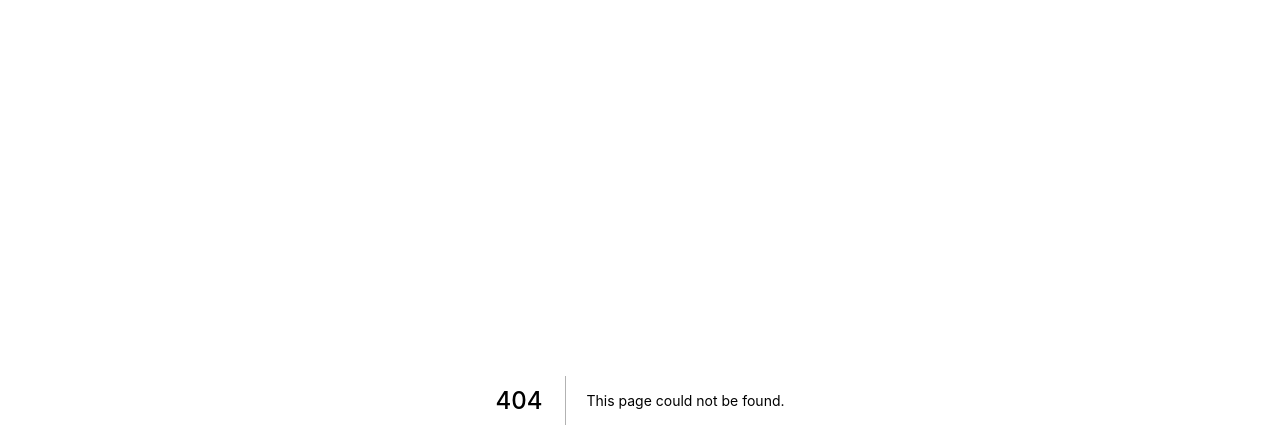
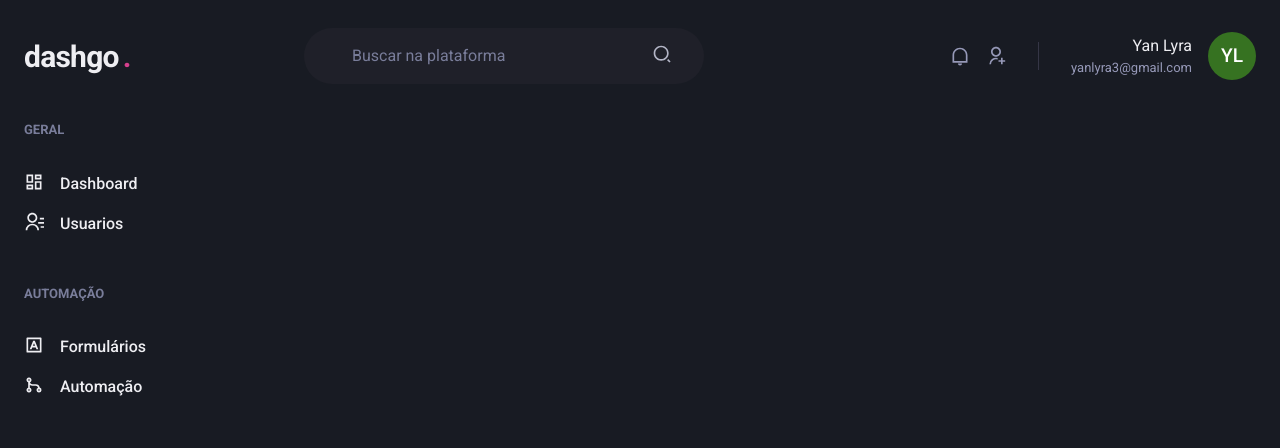
Before and after one commit to ylyra/dashgo, a Next.js app: page /dashboard in a window 1280 px wide. Before the commit this address had no page. Shown: the top 448 px of the page. Built offline with nearby package versions, Linux system fonts and the light colour scheme.

Commit message:
✨ Created Sidebar and Header

```diff
--- a/package.json
+++ b/package.json
@@ -16,7 +16,8 @@
     "framer-motion": "^4.1.17",
     "next": "11.1.2",
     "react": "17.0.2",
-    "react-dom": "17.0.2"
+    "react-dom": "17.0.2",
+    "react-icons": "^4.3.1"
   },
   "devDependencies": {
     "@types/react": "17.0.27",
--- /dev/null
+++ b/src/components/Header.tsx
@@ -0,0 +1,83 @@
+import { Avatar, Box, Flex, HStack, Icon, Input, Text } from "@chakra-ui/react";
+import {
+  RiNotificationLine,
+  RiSearch2Line,
+  RiUserAddLine,
+} from "react-icons/ri";
+
+export function Header() {
+  return (
+    <Flex
+      as="header"
+      w="100%"
+      maxW={1480}
+      h="20"
+      mx="auto"
+      mt="4"
+      px="6"
+      align="center"
+    >
+      <Text fontSize="3xl" fontWeight="bold" letterSpacing="tight" w="64">
+        dashgo
+        <Text as="span" ml="1" color="pink.500">
+          .
+        </Text>
+      </Text>
+
+      <Flex
+        as="label"
+        flex="1"
+        py="4"
+        px="8"
+        ml="6"
+        maxW={400}
+        alignSelf="center"
+        color="gray.200"
+        position="relative"
+        bg="gray.800"
+        borderRadius="full"
+      >
+        <Input
+          color="gray.50"
+          variant="unstyled"
+          px="4"
+          mr="4"
+          placeholder="Buscar na plataforma"
+          _placeholder={{ color: "gray.400" }}
+        />
+
+        <Icon as={RiSearch2Line} fontSize="20" />
+      </Flex>
+
+      <Flex align="center" ml="auto">
+        <HStack
+          spacing="4"
+          mx="8"
+          pr="8"
+          py="1"
+          color="gray.300"
+          borderRightWidth={1}
+          borderColor="gray.700"
+        >
+          <Icon as={RiNotificationLine} fontSize="20" />
+          <Icon as={RiUserAddLine} fontSize="20" />
+        </HStack>
+
+        <Flex align="center">
+          <Box mr="4" textAlign="right">
+            <Text>Yan Lyra</Text>
+            <Text color="gray.300" fontSize="small">
+              yanlyra3@gmail.com
+            </Text>
+          </Box>
+
+          <Avatar
+            size="md"
+            name="Yan Lyra"
+            //src="https://github.com/ylyra.png"
+          />
+        </Flex>
+      </Flex>
+    </Flex>
+  );
+}
--- /dev/null
+++ b/src/components/Sidebar.tsx
@@ -0,0 +1,57 @@
+import { Box, Icon, Link, Stack, Text } from "@chakra-ui/react";
+import {
+  RiContactsLine,
+  RiDashboardLine,
+  RiGitMergeLine,
+  RiInputMethodLine,
+} from "react-icons/ri";
+
+export function Sidebar() {
+  return (
+    <Box as="aside" w="64" mr="8">
+      <Stack spacing="12" align="flex-start">
+        <Box>
+          <Text fontWeight="bold" color="gray.400" fontSize="small">
+            GERAL
+          </Text>
+
+          <Stack spacing="4" mt="8" align="stretch">
+            <Link display="flex" align="center">
+              <Icon as={RiDashboardLine} fontSize="20" />
+              <Text ml="4" fontWeight="medium">
+                Dashboard
+              </Text>
+            </Link>
+            <Link display="flex" align="center">
+              <Icon as={RiContactsLine} fontSize="20" />
+              <Text ml="4" fontWeight="medium">
+                Usuarios
+              </Text>
+            </Link>
+          </Stack>
+        </Box>
+
+        <Box>
+          <Text fontWeight="bold" color="gray.400" fontSize="small">
+            AUTOMAÇÃO
+          </Text>
+
+          <Stack spacing="4" mt="8" align="stretch">
+            <Link display="flex" align="center">
+              <Icon as={RiInputMethodLine} fontSize="20" />
+              <Text ml="4" fontWeight="medium">
+                Formulários
+              </Text>
+            </Link>
+            <Link display="flex" align="center">
+              <Icon as={RiGitMergeLine} fontSize="20" />
+              <Text ml="4" fontWeight="medium">
+                Automação
+              </Text>
+            </Link>
+          </Stack>
+        </Box>
+      </Stack>
+    </Box>
+  );
+}
--- /dev/null
+++ b/src/pages/_document.tsx
@@ -0,0 +1,26 @@
+import Document, { Head, Html, Main, NextScript } from "next/document";
+
+export default class MyDocument extends Document {
+  render() {
+    return (
+      <Html>
+        <Head>
+          <link rel="preconnect" href="https://fonts.googleapis.com" />
+          <link
+            rel="preconnect"
+            href="https://fonts.gstatic.com"
+            crossOrigin=""
+          />
+          <link
+            href="https://fonts.googleapis.com/css2?family=Roboto:wght@400;500;700&display=swap"
+            rel="stylesheet"
+          />
+        </Head>
+        <body>
+          <Main />
+          <NextScript />
+        </body>
+      </Html>
+    );
+  }
+}
--- /dev/null
+++ b/src/pages/dashboard.tsx
@@ -0,0 +1,19 @@
+import { NextPage } from "next";
+import { Flex } from "@chakra-ui/react";
+
+import { Header } from "../components/Header";
+import { Sidebar } from "../components/Sidebar";
+
+const Dashboard: NextPage = () => {
+  return (
+    <Flex direction="column" h="100vh">
+      <Header />
+
+      <Flex w="100%" my="6" maxW={1480} mx="auto" px="6">
+        <Sidebar />
+      </Flex>
+    </Flex>
+  );
+};
+
+export default Dashboard;
--- a/src/styles/theme.ts
+++ b/src/styles/theme.ts
@@ -15,6 +15,10 @@
       "50": "#eeeef2",
     },
   },
+  fonts: {
+    heading: "Roboto",
+    body: "Roboto",
+  },
   styles: {
     global: {
       body: {
```
Also changed, not shown: src/components/Form/Input.tsx (added, +31 -0 lines), src/pages/index.tsx (+36 -3 lines), 2 other files (tests, documents, lock files or other folders).
